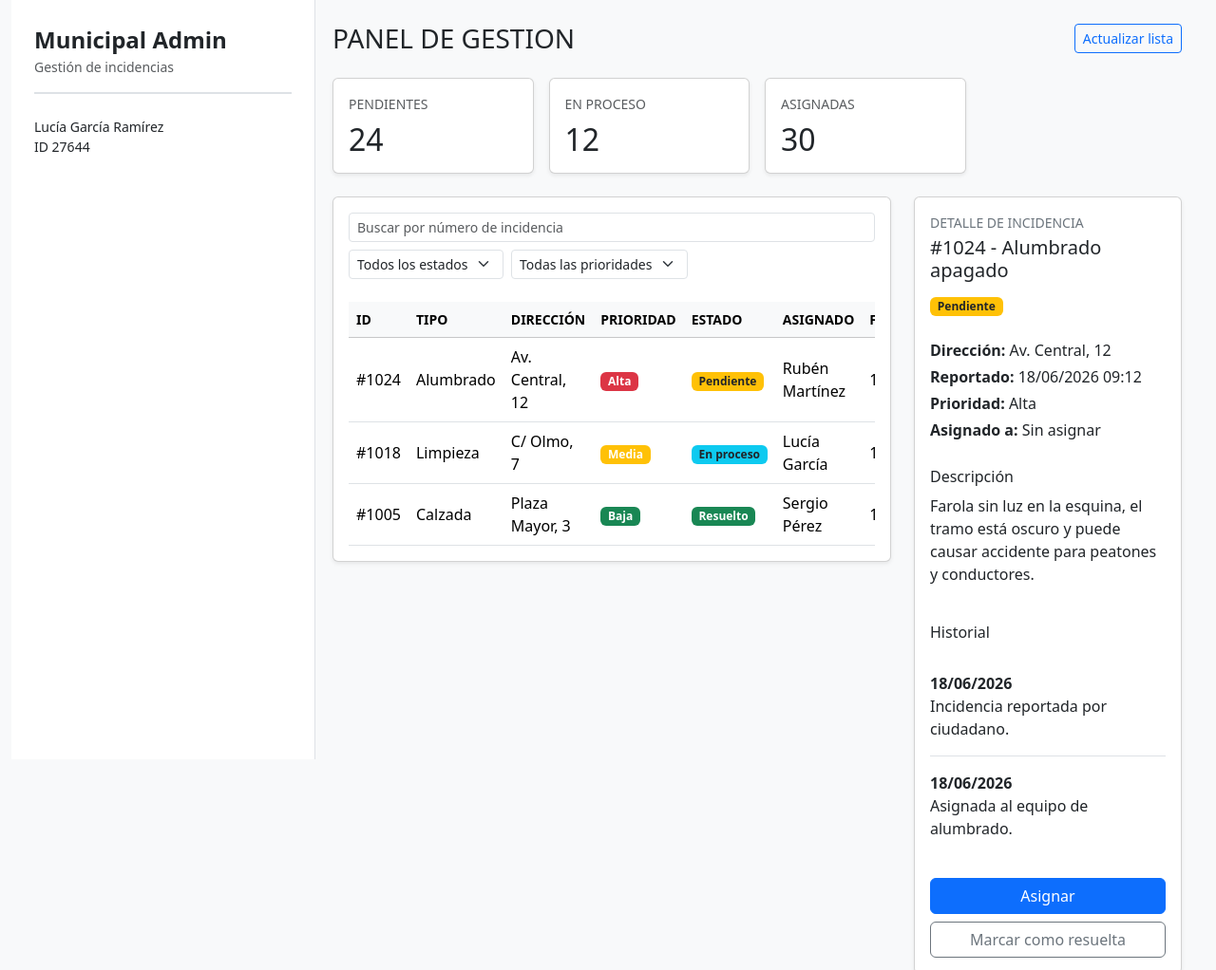
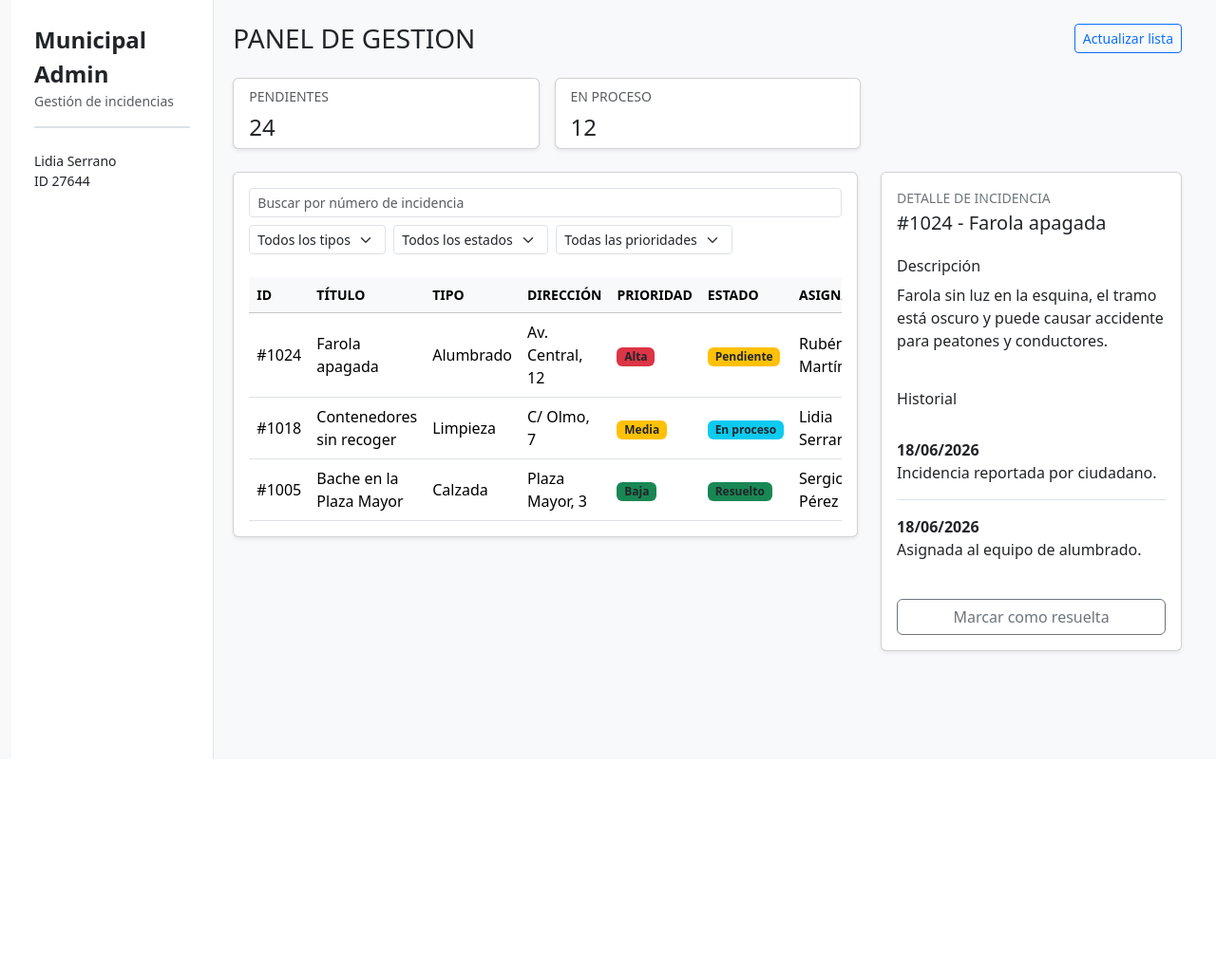
Before and after one commit to luciagarciarz/webappMuestra, a plain HTML site: page frontend/index.html in a window 1280 px wide. Shown: the top 1022 px of the page at 95% size. After the commit the page ends 800 px from the top, so only its background shows below. Drawn offline with nearby package versions, Linux system fonts and the light colour scheme.

Commit message:
se añade un nuevo desplegable: tipo de incidencia (categorías de alumbrado, calzada, saneamiento, jardinería...), además se elimina una tarjeta de estadísticas. Se acomodan los márgenes de la columna de navegación y panel de incidencias

```diff
--- a/frontend/index.html
+++ b/frontend/index.html
@@ -12,7 +12,7 @@
   <body>
     <div class="container-fluid bg-light min-vh-100">
       <div class="row gx-0">
-        <aside class="col-12 col-xl-3 col-xxl-2 p-4 bg-white border-end vh-100 position-fixed overflow-auto">
+        <aside class="col-12 col-xl-2 col-xxl-2 p-4 bg-white border-end vh-100 position-fixed overflow-auto">
           <div class="pb-3 border-bottom">
             <strong class="d-block fs-4">Municipal Admin</strong>
             <p class="text-muted small mb-0">Gestión de incidencias</p>
@@ -21,7 +21,7 @@
           <div class="mt-auto pt-4 border-top">
             <div class="d-flex align-items-center gap-3">
               <div>
-                <p class="small mb-0">Lucía García Ramírez</p>
+                <p class="small mb-0">Lidia Serrano</p>
                 <p class="small mb-0">ID 27644</p>
             </div>
           </div>
@@ -29,7 +29,7 @@
 
 
 <!--COLUMNA PRINCIPAL-->
-        <main class="col offset-xl-3 offset-xxl-2 p-4">
+        <main class="col offset-xl-2 offset-xxl-2 p-4">
           <header class="d-flex flex-column flex-md-row align-items-start align-items-md-center justify-content-between gap-3 mb-4">
             <div>
               <h1 class="h3 mb-0">PANEL DE GESTION</h1>
@@ -38,27 +38,19 @@
           </header>
     <!--SECCIÓN DE ESTADÍSTICAS-->
           <section class="row g-3 mb-4">
-            <article class="col-12 col-sm-6 col-lg-3">
+            <article class="col-12 col-lg-4">
               <div class="card shadow-sm h-100">
-                <div class="card-body">
+                <div class="card-body py-2">
                   <p class="text-uppercase text-muted small mb-2">Pendientes</p>
-                  <h2 class="mb-0">24</h2>
+                  <h2 class="h4 mb-0">24</h2>
                 </div>
               </div>
             </article>
-            <article class="col-12 col-sm-6 col-lg-3">
+            <article class="col-12 col-lg-4">
               <div class="card shadow-sm h-100">
-                <div class="card-body">
+                <div class="card-body py-2">
                   <p class="text-uppercase text-muted small mb-2">En proceso</p>
-                  <h2 class="mb-0">12</h2>
-                </div>
-              </div>
-            </article>
-            <article class="col-12 col-sm-6 col-lg-3">
-              <div class="card shadow-sm h-100">
-                <div class="card-body">
-                  <p class="text-uppercase text-muted small mb-2">Asignadas</p>
-                  <h2 class="mb-0">30</h2>
+                  <h2 class="h4 mb-0">12</h2>
                 </div>
               </div>
             </article>
@@ -72,6 +64,17 @@
                     <div class="d-flex flex-wrap gap-2 w-100">
     <!--BUSCADOR DE INCIDENCIAS POR ID, DIRECCIÓN O DESCRIPCIÓN-->
                       <input id="buscador-incidencias" class="form-control form-control-sm flex-grow-1" type="search" placeholder="Buscar por número de incidencia" />
+    <!--DESPLEGABLE DE TIPOS-->
+                      <select id="filtro-tipo" class="form-select form-select-sm w-auto">
+                        <option>Todos los tipos</option>
+                        <option>Alumbrado</option>
+                        <option>Limpieza</option>
+                        <option>Calzada</option>
+                        <option>Aceras</option>
+                        <option>Jardinería</option>
+                        <option>Señalización</option>
+                        <option>Otros</option>
+                      </select>
     <!--DESPLEGABLE DE ESTADOS-->
                       <select id="filtro-estado" class="form-select form-select-sm w-auto">
                         <option>Todos los estados</option>
@@ -94,6 +97,7 @@
                       <thead class="table-light small text-uppercase text-muted">
                         <tr>
                           <th>ID</th>
+                          <th>Título</th>
                           <th>Tipo</th>
                           <th>Dirección</th>
                           <th>Prioridad</th>
@@ -105,28 +109,31 @@
                       <tbody>
                         <tr>
                           <td>#1024</td>
+                          <td>Farola apagada</td>
                           <td>Alumbrado</td>
                           <td>Av. Central, 12</td>
-                          <td><span class="badge bg-danger">Alta</span></td>
+                          <td><span class="badge bg-danger text-dark">Alta</span></td>
                           <td><span class="badge bg-warning text-dark">Pendiente</span></td>
                           <td>Rubén Martínez</td>
                           <td>18/06/2026</td>
                         </tr>
                         <tr>
                           <td>#1018</td>
+                          <td>Contenedores sin recoger</td>
                           <td>Limpieza</td>
                           <td>C/ Olmo, 7</td>
-                          <td><span class="badge bg-warning">Media</span></td>
+                          <td><span class="badge bg-warning text-dark">Media</span></td>
                           <td><span class="badge bg-info text-dark">En proceso</span></td>
-                          <td>Lucía García</td>
+                          <td>Lidia Serrano</td>
                           <td>17/06/2026</td>
                         </tr>
                         <tr>
                           <td>#1005</td>
+                          <td>Bache en la Plaza Mayor</td>
                           <td>Calzada</td>
                           <td>Plaza Mayor, 3</td>
-                          <td><span class="badge bg-success">Baja</span></td>
-                          <td><span class="badge bg-success">Resuelto</span></td>
+                          <td><span class="badge bg-success text-dark">Baja</span></td>
+                          <td><span class="badge bg-success text-dark">Resuelto</span></td>
                           <td>Sergio Pérez</td>
                           <td>16/06/2026</td>
                         </tr>
@@ -144,16 +151,8 @@
                   <div class="d-flex align-items-start justify-content-between mb-4 flex-wrap gap-3">
                     <div>
                       <p class="text-uppercase text-secondary small mb-1">Detalle de incidencia</p>
-                      <h2 class="h5 mb-0">#1024 - Alumbrado apagado</h2>
+                      <h2 id="detalle-titulo" class="h5 mb-0">#1024 - Farola apagada</h2> <!--Se añade id para que JS pueda manipularlo (cambiar el título cada vez que se cambie de incidencia)-->
                     </div>
-                    <span class="badge bg-warning text-dark">Pendiente</span>
-                  </div>
-
-                  <div class="mb-4">
-                    <p class="mb-1"><strong>Dirección:</strong> Av. Central, 12</p>
-                    <p class="mb-1"><strong>Reportado:</strong> 18/06/2026 09:12</p>
-                    <p class="mb-1"><strong>Prioridad:</strong> Alta</p>
-                    <p class="mb-1"><strong>Asignado a:</strong> Sin asignar</p>
                   </div>
 
                   <div class="mb-4">
@@ -176,7 +175,6 @@
                   </div>
 
                   <div class="mt-auto d-grid gap-2">
-                    <button class="btn btn-primary">Asignar</button>
                     <button class="btn btn-outline-secondary">Marcar como resuelta</button>
                   </div>
                 </div>
--- a/frontend/script.js
+++ b/frontend/script.js
@@ -1,4 +1,5 @@
 const buscador = document.querySelector("#buscador-incidencias"); //BUCADOR -- creamos una constante para seleccionar el buscador
+const filtroTipo = document.querySelector("#filtro-tipo"); //DESPLEGABLE DE TIPOS -- creamos una constante para seleccionar el desplegable de tipos
 const filtroEstado = document.querySelector("#filtro-estado"); // DESPLEGABLE DE ESTADOS --creamos una constante para seleccionar el desplegable de estados
 const filasIncidencias = document.querySelectorAll("tbody tr"); //FILAS DE LA TABLA DE INCIDENCIAS -- creamos una constante para seleccionar las filas de la tabla de incidencias
 const filtroPrioridad = document.querySelector("#filtro-prioridad"); // DESPLEGABLE DE PRIORIDADES --creamos una constante para seleccionar el desplegable de prioridades
@@ -14,11 +15,23 @@ buscador.addEventListener("input", function () {   //BUSCADOR -- creamos una acc
   });
 });
 
+filtroTipo.addEventListener("change", function () { //DESPLEGABLE DE TIPOS -- creamos una acción que se ejecuta cada vez que el usuario cambia el tipo seleccionado
+  const tipoSeleccionado = filtroTipo.value.toLowerCase(); //DESPLEGABLE DE TIPOS -- guardamos el tipo seleccionado por el usuario y lo pasamos a minúsculas para compararlo mejor
+
+  filasIncidencias.forEach(function (fila) { //DESPLEGABLE DE TIPOS -- busca en cada fila de la tabla de incidencias para ver cuál coincide con el tipo seleccionado
+    const tipoFila = fila.querySelector("td:nth-child(3)").textContent.toLowerCase(); //DESPLEGABLE DE TIPOS -- obtenemos el texto del tercer td de la fila, que contiene el tipo de incidencia
+    const coincide = tipoSeleccionado === "todos los tipos" || tipoFila === tipoSeleccionado; //DESPLEGABLE DE TIPOS -- comprobamos si se han seleccionado todos los tipos o si el tipo de la fila coincide con el tipo seleccionado
+
+    fila.classList.toggle("d-none", !coincide); //DESPLEGABLE DE TIPOS -- si no coincide, se añade d-none para ocultar la fila; si coincide, se quita d-none para mostrarla
+  });
+
+});
+
 filtroEstado.addEventListener("change", function () { //DESPLEGABLE DE ESTADO -- creamos una acción que se ejecuta cada vez que el usuario cambia el estado seleccionado (el desplegable va a estar "esperando" a que el usuario interactúe con él)
   const estadoSeleccionado = filtroEstado.value.toLowerCase(); //DESPLEGABLE DE ESTADO -- guardamos el estado que ha seleccionado el usuario en el desplegable y lo pasamos a minúsculas para compararlo mejor
 
   filasIncidencias.forEach(function (fila) { //DESPLEGABLE DE ESTADO -- busca en cada fila de la tabla de incidencias para ver cuál coincide con el estado seleccionado
-    const estadoFila = fila.querySelector("td:nth-child(5)").textContent.toLowerCase(); //DESPLEGABLE DE ESTADO -- obtenemos el texto del quinto td de la fila, que contiene el estado
+    const estadoFila = fila.querySelector("td:nth-child(6)").textContent.toLowerCase(); //DESPLEGABLE DE ESTADO -- obtenemos el texto del sexto td de la fila, que contiene el estado
     const coincide = estadoSeleccionado === "todos los estados" || estadoFila === estadoSeleccionado; //DESPLEGABLE DE ESTADO -- comprobamos si se han seleccionado todos los estados o si el estado de la fila coincide con el estado seleccionado
 
     fila.classList.toggle("d-none", !coincide); //DESPLEGABLE DE ESTADO -- si no coincide, se añade d-none para ocultar la fila; si coincide, se quita d-none para mostrarla
@@ -30,7 +43,7 @@ filtroPrioridad.addEventListener("change", function () { //DESPLEGABLE DE PRIORI
   const prioridadSeleccionada = filtroPrioridad.value.toLowerCase(); //DESPLEGABLE DE PRIORIDAD -- guardamos la prioridad que ha seleccionado el usuario en el desplegable y lo pasamos a minúsculas para compararlo mejor
 
   filasIncidencias.forEach(function (fila) { //DESPLEGABLE DE PRIORIDAD -- busca en cada fila de la tabla de incidencias para ver cuál coincide con la prioridad seleccionada
-    const prioridadFila = fila.querySelector("td:nth-child(4)").textContent.toLowerCase(); //DESPLEGABLE DE PRIORIDAD -- obtenemos el texto del cuarto td de la fila, que contiene la prioridad
+    const prioridadFila = fila.querySelector("td:nth-child(5)").textContent.toLowerCase(); //DESPLEGABLE DE PRIORIDAD -- obtenemos el texto del quinto td de la fila, que contiene la prioridad
     const coincide = prioridadSeleccionada === "todas las prioridades" || prioridadFila === prioridadSeleccionada; //DESPLEGABLE DE PRIORIDAD -- comprobamos si se han seleccionado todas las prioridades o si la prioridad de la fila coincide con la prioridad seleccionada
 
     fila.classList.toggle("d-none", !coincide); //DESPLEGABLE DE PRIORIDAD -- si no coincide, se añade d-none para ocultar la fila; si coincide, se quita d-none para mostrarla
```
